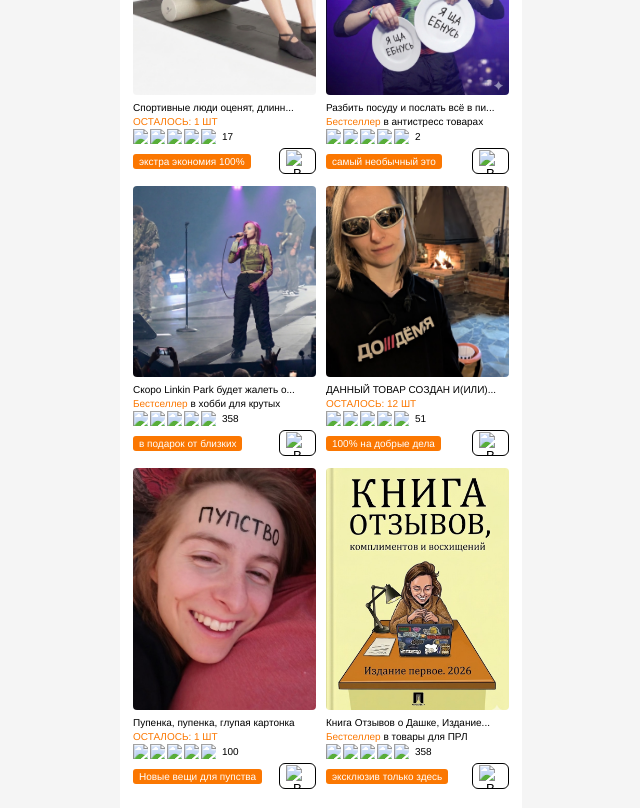
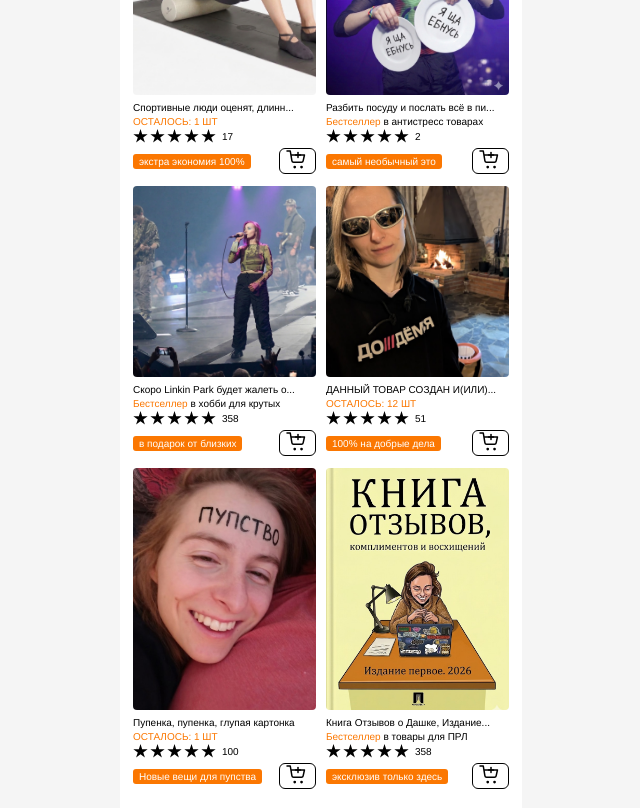
Before and after one commit to icerain580/temka, a plain HTML site: page index.html in a window 1280 px wide. Shown: the part 240-1048 px from the top of the page, without its empty margins (319-959 px from the left). Drawn offline with Linux system fonts and the light colour scheme.

Commit message:
Fix icons: replace broken PNGs with SVGs, add proper logo
- Header icons (best items, shipping, special) as SVGs
- Star rating and cart button as SVGs
- Logo with transparent background

Co-Authored-By: Claude Opus 4.6 <noreply@anthropic.com>

```diff
--- a/index.html
+++ b/index.html
@@ -14,19 +14,19 @@
     <!-- Хедер -->
     <header class="header">
       <div class="header-logo">
-        <img src="images/logo.jpg" alt="ТЕМКА" class="header-logo-img">
+        <img src="images/temka-logo.png" alt="ТЕМКА" class="header-logo-img">
       </div>
       <div class="header-icons">
         <div class="header-icon">
-          <img src="images/icon-best.png" alt="">
+          <img src="images/icon-best.svg" alt="">
           <span>best<br>items</span>
         </div>
         <div class="header-icon">
-          <img src="images/icon-shipping.png" alt="" class="icon-shipping">
+          <img src="images/icon-shipping.svg" alt="" class="icon-shipping">
           <span>1 second<br>shipping</span>
         </div>
         <div class="header-icon">
-          <img src="images/icon-special.png" alt="" class="icon-special">
+          <img src="images/icon-special.svg" alt="" class="icon-special">
           <span>special<br>for Dasha</span>
         </div>
       </div>
@@ -52,17 +52,17 @@
           <p class="product-status orange">ОСТАЛОСЬ: 1 ШТ</p>
           <div class="product-rating">
             <div class="stars">
-              <img src="images/star.png" alt="★">
-              <img src="images/star.png" alt="★">
-              <img src="images/star.png" alt="★">
-              <img src="images/star.png" alt="★">
-              <img src="images/star.png" alt="★">
+              <img src="images/star.svg" alt="★">
+              <img src="images/star.svg" alt="★">
+              <img src="images/star.svg" alt="★">
+              <img src="images/star.svg" alt="★">
+              <img src="images/star.svg" alt="★">
             </div>
             <span class="rating-count">17</span>
           </div>
           <div class="product-bottom">
             <span class="product-tag">экстра экономия 100%</span>
-            <button class="cart-btn"><img src="images/cart.png" alt="В корзину"></button>
+            <button class="cart-btn"><img src="images/cart.svg" alt="В корзину"></button>
           </div>
         </div>
       </div>
@@ -76,17 +76,17 @@
           <p class="product-status"><span class="orange">Бестселлер</span> в антистресс товарах</p>
           <div class="product-rating">
             <div class="stars">
-              <img src="images/star.png" alt="★">
-              <img src="images/star.png" alt="★">
-              <img src="images/star.png" alt="★">
-              <img src="images/star.png" alt="★">
-              <img src="images/star.png" alt="★">
+              <img src="images/star.svg" alt="★">
+              <img src="images/star.svg" alt="★">
+              <img src="images/star.svg" alt="★">
+              <img src="images/star.svg" alt="★">
+              <img src="images/star.svg" alt="★">
             </div>
             <span class="rating-count">2</span>
           </div>
           <div class="product-bottom">
             <span class="product-tag">самый необычный это</span>
-            <button class="cart-btn"><img src="images/cart.png" alt="В корзину"></button>
+            <button class="cart-btn"><img src="images/cart.svg" alt="В корзину"></button>
           </div>
         </div>
       </div>
@@ -101,17 +101,17 @@
           <p class="product-status"><span class="orange">Бестселлер</span> в хобби для крутых</p>
           <div class="product-rating">
             <div class="stars">
-              <img src="images/star.png" alt="★">
-              <img src="images/star.png" alt="★">
-              <img src="images/star.png" alt="★">
-              <img src="images/star.png" alt="★">
-              <img src="images/star.png" alt="★">
+              <img src="images/star.svg" alt="★">
+              <img src="images/star.svg" alt="★">
+              <img src="images/star.svg" alt="★">
+              <img src="images/star.svg" alt="★">
+              <img src="images/star.svg" alt="★">
             </div>
             <span class="rating-count">358</span>
           </div>
           <div class="product-bottom">
             <span class="product-tag">в подарок от близких</span>
-            <button class="cart-btn"><img src="images/cart.png" alt="В корзину"></button>
+            <button class="cart-btn"><img src="images/cart.svg" alt="В корзину"></button>
           </div>
         </div>
       </div>
@@ -125,17 +125,17 @@
           <p class="product-status orange">ОСТАЛОСЬ: 12 ШТ</p>
           <div class="product-rating">
             <div class="stars">
-              <img src="images/star.png" alt="★">
-              <img src="images/star.png" alt="★">
-              <img src="images/star.png" alt="★">
-              <img src="images/star.png" alt="★">
-              <img src="images/star.png" alt="★">
+              <img src="images/star.svg" alt="★">
+              <img src="images/star.svg" alt="★">
+              <img src="images/star.svg" alt="★">
+              <img src="images/star.svg" alt="★">
+              <img src="images/star.svg" alt="★">
             </div>
             <span class="rating-count">51</span>
           </div>
           <div class="product-bottom">
             <span class="product-tag">100% на добрые дела</span>
-            <button class="cart-btn"><img src="images/cart.png" alt="В корзину"></button>
+            <button class="cart-btn"><img src="images/cart.svg" alt="В корзину"></button>
           </div>
         </div>
       </div>
@@ -150,17 +150,17 @@
           <p class="product-status orange">ОСТАЛОСЬ: 1 ШТ</p>
           <div class="product-rating">
             <div class="stars">
-              <img src="images/star.png" alt="★">
-              <img src="images/star.png" alt="★">
-              <img src="images/star.png" alt="★">
-              <img src="images/star.png" alt="★">
-              <img src="images/star.png" alt="★">
+              <img src="images/star.svg" alt="★">
+              <img src="images/star.svg" alt="★">
+              <img src="images/star.svg" alt="★">
+              <img src="images/star.svg" alt="★">
+              <img src="images/star.svg" alt="★">
             </div>
             <span class="rating-count">100</span>
           </div>
           <div class="product-bottom">
             <span class="product-tag">Новые вещи для пупства</span>
-            <button class="cart-btn"><img src="images/cart.png" alt="В корзину"></button>
+            <button class="cart-btn"><img src="images/cart.svg" alt="В корзину"></button>
           </div>
         </div>
       </div>
@@ -174,17 +174,17 @@
           <p class="product-status"><span class="orange">Бестселлер</span> в товары для ПРЛ</p>
           <div class="product-rating">
             <div class="stars">
-              <img src="images/star.png" alt="★">
-              <img src="images/star.png" alt="★">
-              <img src="images/star.png" alt="★">
-              <img src="images/star.png" alt="★">
-              <img src="images/star.png" alt="★">
+              <img src="images/star.svg" alt="★">
+              <img src="images/star.svg" alt="★">
+              <img src="images/star.svg" alt="★">
+              <img src="images/star.svg" alt="★">
+              <img src="images/star.svg" alt="★">
             </div>
             <span class="rating-count">358</span>
           </div>
           <div class="product-bottom">
             <span class="product-tag">эксклюзив только здесь</span>
-            <button class="cart-btn"><img src="images/cart.png" alt="В корзину"></button>
+            <button class="cart-btn"><img src="images/cart.svg" alt="В корзину"></button>
           </div>
         </div>
       </div>
```
Also changed, not shown: images/cart.svg (added), images/icon-best.svg (added), images/icon-shipping.svg (added), images/icon-special.svg (added), images/star.svg (added), images/temka-logo.png (added).
